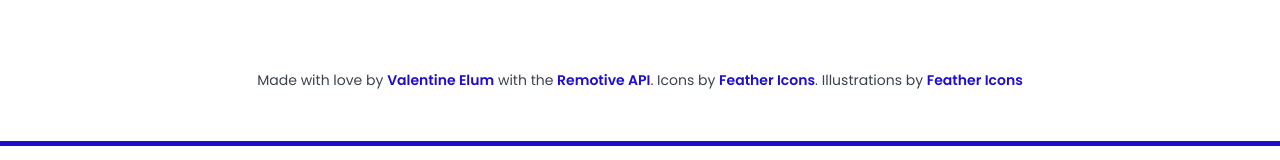
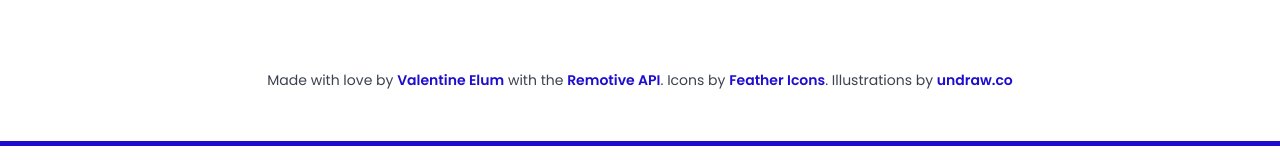
Before and after one commit to vahlcode/Remote-Yes, a React (Create React App) app: page /tag/1 in a window 1280 px wide. Shown: the part 556-716 px from the top of the page. Built offline with nearby package versions, Linux system fonts and the light colour scheme.

Commit message:
Gave credit to Unraw on the footer

```diff
--- a/src/Components/Footer/Footer.jsx
+++ b/src/Components/Footer/Footer.jsx
@@ -21,7 +21,7 @@ class Footer extends Component {
         return(
             <footer className={`${draw ? " draw" : ""}`}>
                 <div className="copyright">
-                    <p>Made with love by <a href="https://twitter.com/vahlcode">Valentine Elum</a> with the <a href="http://https://remotive.io">Remotive API</a>. Icons by <a href="https://feathericons.com/">Feather Icons</a>. Illustrations by <a href="https://undraw.co/">Feather Icons</a></p>
+                    <p>Made with love by <a href="https://twitter.com/vahlcode">Valentine Elum</a> with the <a href="http://https://remotive.io">Remotive API</a>. Icons by <a href="https://feathericons.com/">Feather Icons</a>. Illustrations by <a href="https://undraw.co/">undraw.co</a></p>
                 </div>
             </footer>
         )
```
